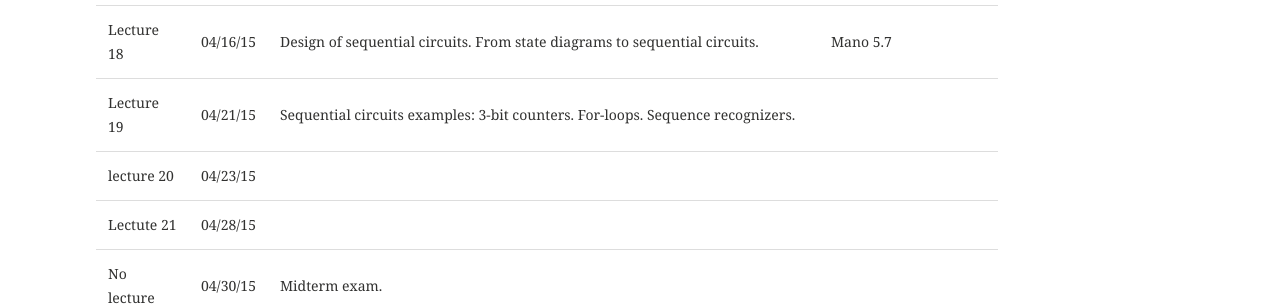
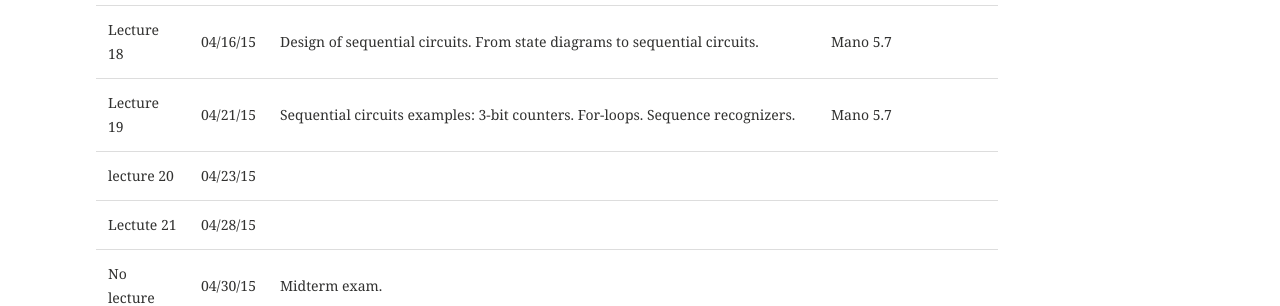
Before and after one commit to enee244/enee244.github.io, a Jekyll site: the page built from lectures/index.md, in a window 1280 px wide and 900 px high, scrolled down 1796 px. Shown: the part 241-547 px from the top of the window. Built offline with Jekyll 4.4.1, drawn with Linux system fonts in a browser that asks for light colours.

Commit message:
Update index.md

```diff
--- a/lectures/index.md
+++ b/lectures/index.md
@@ -34,7 +34,7 @@
 |Lecture 16 |04/09/15 | Edge-triggered flip-flops. D flip-flop. JK flip-flop. T flip-flop.| Mano 5.4
 |Lecture 17 |04/14/15 | Analysis of clocked sequential circuits. State equations, tables and diagrams. | Mano 5.5
 |Lecture 18 |04/16/15 | Design of sequential circuits. From state diagrams to sequential circuits. | Mano 5.7
-|Lecture 19 |04/21/15 | Sequential circuits examples: 3-bit counters. For-loops. Sequence recognizers. |
+|Lecture 19 |04/21/15 | Sequential circuits examples: 3-bit counters. For-loops. Sequence recognizers. | Mano 5.7
 |lecture 20 |04/23/15 ||
 |Lectute 21 |04/28/15 ||
 |No lecture |04/30/15 | Midterm exam. |
```
